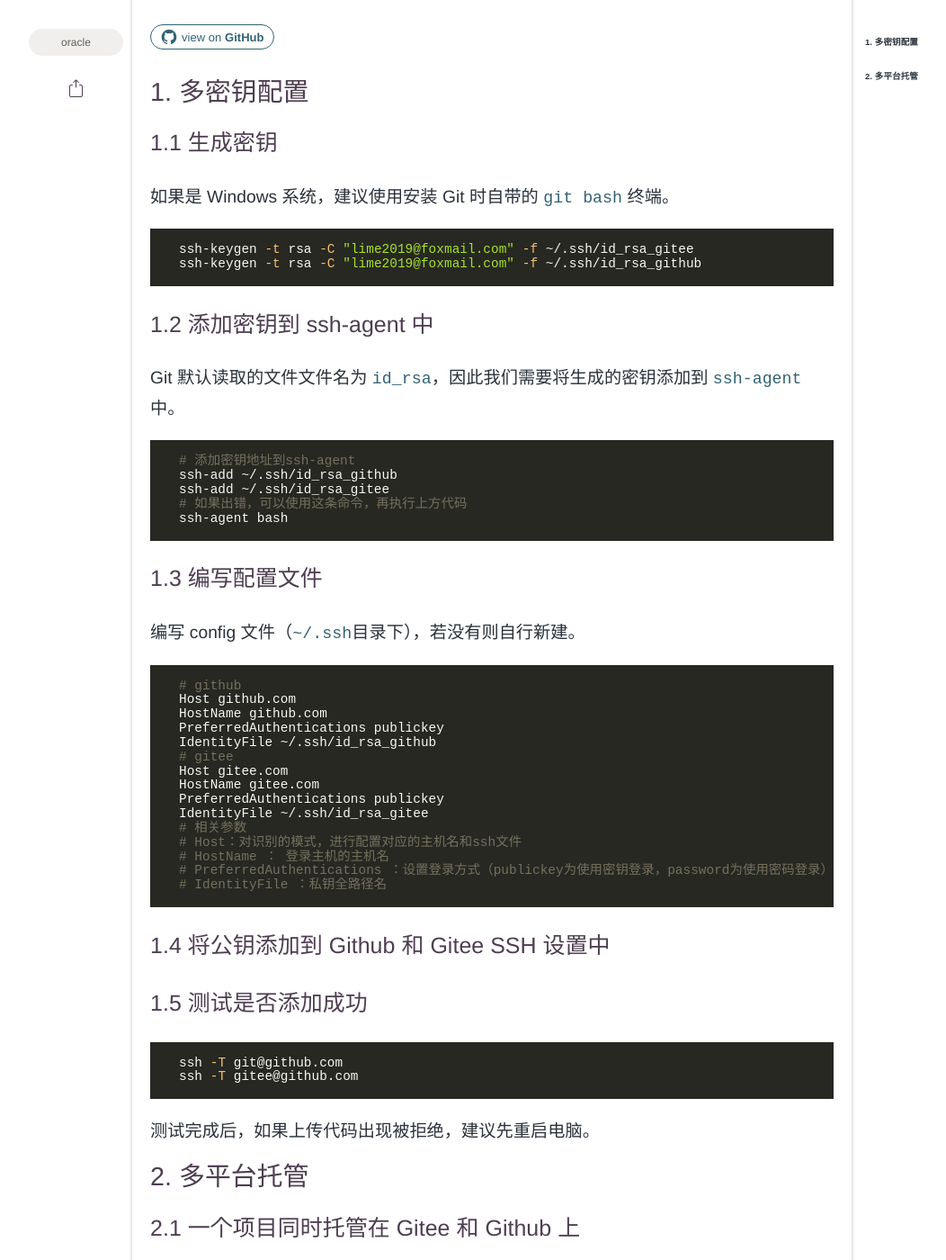
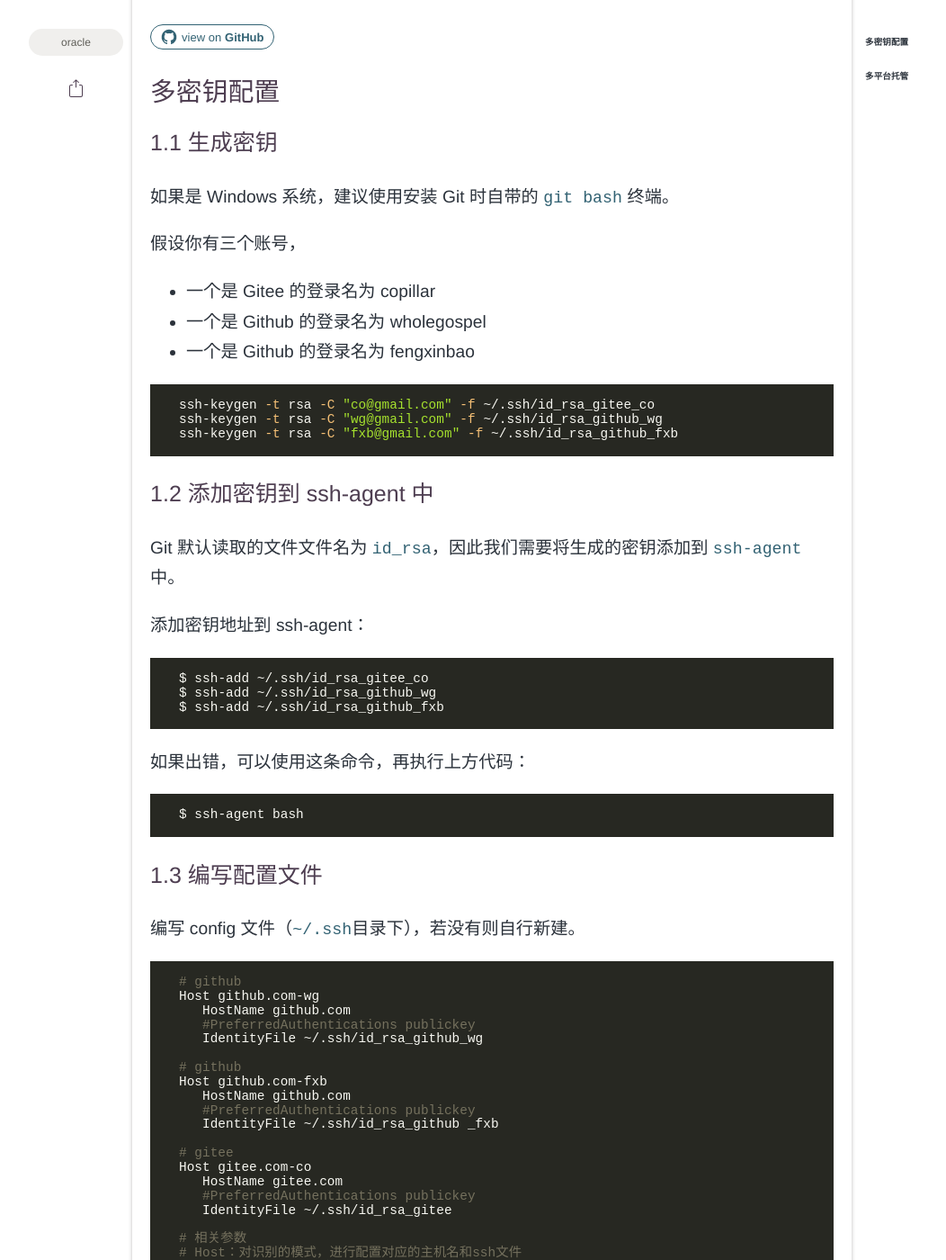
Before and after one commit to fengxinbao/fengxinbao.github.io, a Jekyll site: the page built from _posts/2022-05-08-Git多密钥配置和多平台托管.md, in a window 1280 px wide and 1400 px high, scrolled down 823 px. Shown: the whole window at 90% size, without its empty margins (93-1145 px from the left). Built offline with Jekyll 4.4.1, drawn with Linux system fonts in a browser that asks for light colours; some web fonts are replaced; comment, search, counter and statistics services are not loaded; some of the changed text lies outside the part shown.

Commit message:
Update 2022-05-08

````diff
--- a/_posts/2022-05-08-Git多密钥配置和多平台托管.md
+++ b/_posts/2022-05-08-Git多密钥配置和多平台托管.md
@@ -15,28 +15,47 @@ toc: yes
 
 
 
-# 1. 多密钥配置
+# 多密钥配置
+
+
 
 ## 1.1 生成密钥
 
 如果是 Windows 系统，建议使用安装 Git 时自带的 `git bash` 终端。
 
+假设你有三个账号，
+
+-  一个是 Gitee 的登录名为 copillar
+-  一个是 Github 的登录名为 wholegospel
+-  一个是 Github 的登录名为 fengxinbao
+
 ```bash
-ssh-keygen -t rsa -C "lime2019@foxmail.com" -f ~/.ssh/id_rsa_gitee
-ssh-keygen -t rsa -C "lime2019@foxmail.com" -f ~/.ssh/id_rsa_github
+ssh-keygen -t rsa -C "co@gmail.com" -f ~/.ssh/id_rsa_gitee_co
+ssh-keygen -t rsa -C "wg@gmail.com" -f ~/.ssh/id_rsa_github_wg
+ssh-keygen -t rsa -C "fxb@gmail.com" -f ~/.ssh/id_rsa_github_fxb
 ```
+
+
 
 ## 1.2 添加密钥到 ssh-agent 中
 
 Git 默认读取的文件文件名为 `id_rsa`，因此我们需要将生成的密钥添加到 `ssh-agent` 中。
 
+添加密钥地址到 ssh-agent：
+
 ```bash
-# 添加密钥地址到ssh-agent
-ssh-add ~/.ssh/id_rsa_github
-ssh-add ~/.ssh/id_rsa_gitee
-# 如果出错，可以使用这条命令，再执行上方代码
-ssh-agent bash
+$ ssh-add ~/.ssh/id_rsa_gitee_co
+$ ssh-add ~/.ssh/id_rsa_github_wg
+$ ssh-add ~/.ssh/id_rsa_github_fxb
 ```
+
+如果出错，可以使用这条命令，再执行上方代码：
+
+```bash
+$ ssh-agent bash
+```
+
+
 
 ## 1.3 编写配置文件
 
@@ -44,15 +63,23 @@ ssh-agent bash
 
 ```bash
 # github
-Host github.com
-HostName github.com
-PreferredAuthentications publickey
-IdentityFile ~/.ssh/id_rsa_github
+Host github.com-wg
+   HostName github.com
+   #PreferredAuthentications publickey
+   IdentityFile ~/.ssh/id_rsa_github_wg
+
+# github
+Host github.com-fxb
+   HostName github.com
+   #PreferredAuthentications publickey
+   IdentityFile ~/.ssh/id_rsa_github _fxb
+
 # gitee
-Host gitee.com
-HostName gitee.com
-PreferredAuthentications publickey
-IdentityFile ~/.ssh/id_rsa_gitee
+Host gitee.com-co
+   HostName gitee.com
+   #PreferredAuthentications publickey
+   IdentityFile ~/.ssh/id_rsa_gitee
+
 # 相关参数
 # Host：对识别的模式，进行配置对应的主机名和ssh文件
 # HostName ： 登录主机的主机名
@@ -60,18 +87,57 @@ IdentityFile ~/.ssh/id_rsa_gitee
 # IdentityFile ：私钥全路径名
 ```
 
+
+
 ## 1.4 将公钥添加到 Github 和 Gitee SSH 设置中
+
+
 
 ## 1.5 测试是否添加成功
 
 ```bash
-ssh -T git@github.com
-ssh -T gitee@github.com
+$ ssh -T git@github.com-fxb
+Hi fengxinbao! You've successfully authenticated, but GitHub does not provide shell access.
+
+$ ssh -T git@github.com-wg
+Hi wholegospel! You've successfully authenticated, but GitHub does not provide shell access.
 ```
 
 测试完成后，如果上传代码出现被拒绝，建议先重启电脑。
 
-# 2. 多平台托管
+
+
+## 1.6 建立远程仓库并拉取到本地
+
+登录 Github 的 wholegospel 账号，建立仓库 wholegospel.github.io，并拉取到本地：
+
+```bash
+$ git@github.com-wg:fengxinbao/fengxinbao.github.io.git
+
+$ git remote -v
+origin	git@github-wg:wholegospel/wholegospel.github.io.git (fetch)
+origin	git@github-wg:wholegospel/wholegospel.github.io.git (push)
+```
+
+>  注意：拉取地址中间增加了 `-wg`，这是为了与本地 `~/.ssh/config` 中的配置保持一致，否则会出现无法推送本地更新到远程的情况。
+
+登录 Github 的 fengxinbao 账号，建立仓库 fengxinbao.github.io，并拉取到本地：
+
+```bash
+$ git@github.com-fxb:fengxinbao/fengxinbao.github.io.git
+
+$ git remote -v
+origin	git@github-fxb/wholegospel.github.io.git (fetch)
+origin	git@github-fxb/wholegospel.github.io.git (push)
+```
+
+>  注意：拉取地址中间增加了 `-fxb，这是为了与本地 `~/.ssh/config` 中的配置保持一致，否则会出现无法推送本地更新到远程的情况。
+
+Gitee 仓库的建立和拉取过程省略不写。
+
+
+
+# 多平台托管
 
 ## 2.1 一个项目同时托管在 Gitee 和 Github 上
 
````
